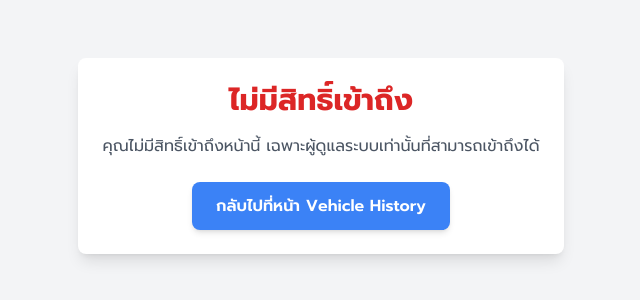
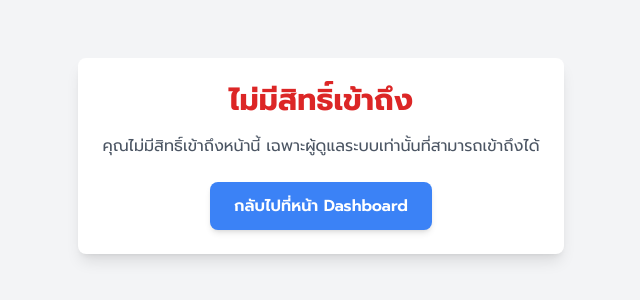
Before and after one commit to PacharaponK/Yolo-Vehicle-Detection-Web, a Next.js app in the folder client/: page /unauthorized in a window 1280 px wide. Shown: the part 244-544 px from the top of the page, without its empty margins (319-959 px from the left). Built offline with nearby package versions, Linux system fonts and the light colour scheme; no server answers.

Commit message:
dashboard

```diff
--- a/client/src/app/unauthorized/page.js
+++ b/client/src/app/unauthorized/page.js
@@ -11,10 +11,10 @@ const Unauthorized = () => {
           คุณไม่มีสิทธิ์เข้าถึงหน้านี้ เฉพาะผู้ดูแลระบบเท่านั้นที่สามารถเข้าถึงได้
         </p>
         <Link
-          href="/vehiclehistory"
+          href="/dashboard"
           className="inline-block px-6 py-3 bg-blue-500 text-white font-semibold rounded-lg shadow-md hover:bg-blue-600 transition duration-200"
         >
-          กลับไปที่หน้า Vehicle History
+          กลับไปที่หน้า Dashboard
         </Link>
       </div>
     </div>
```
